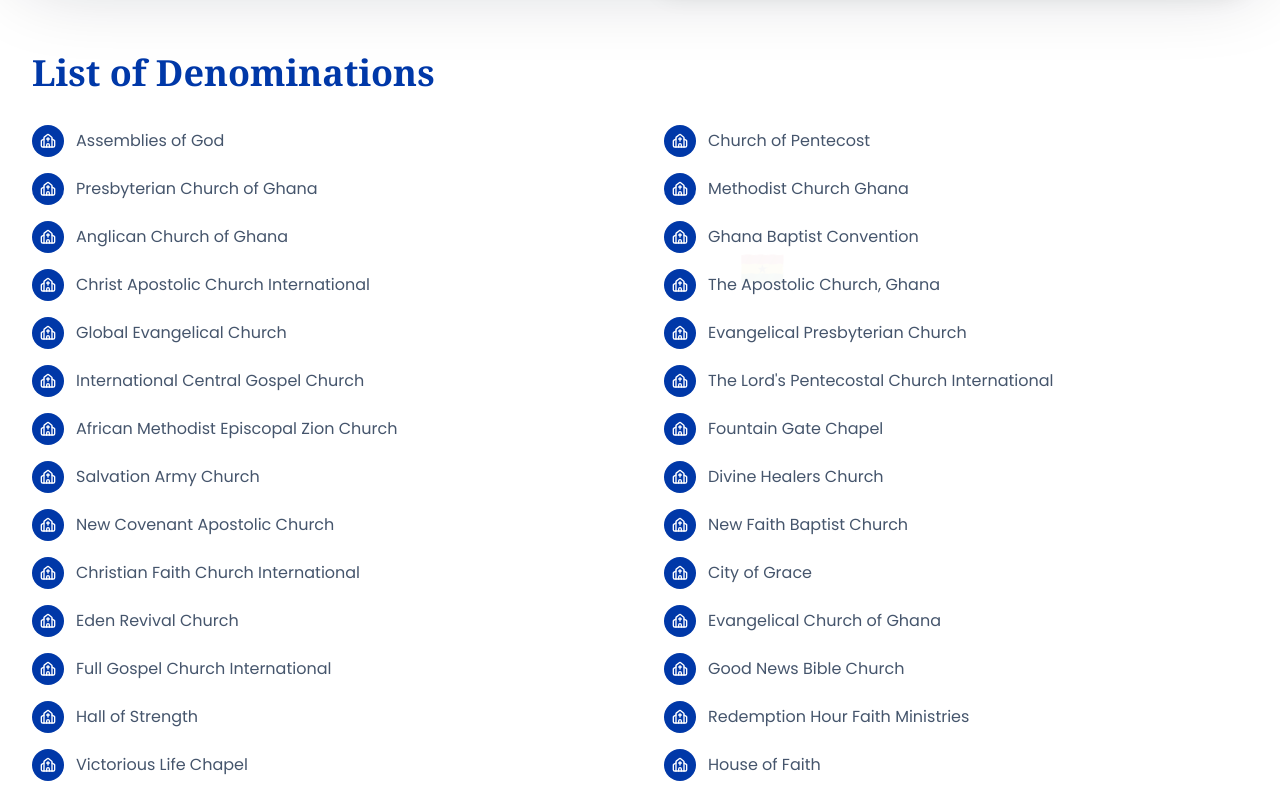
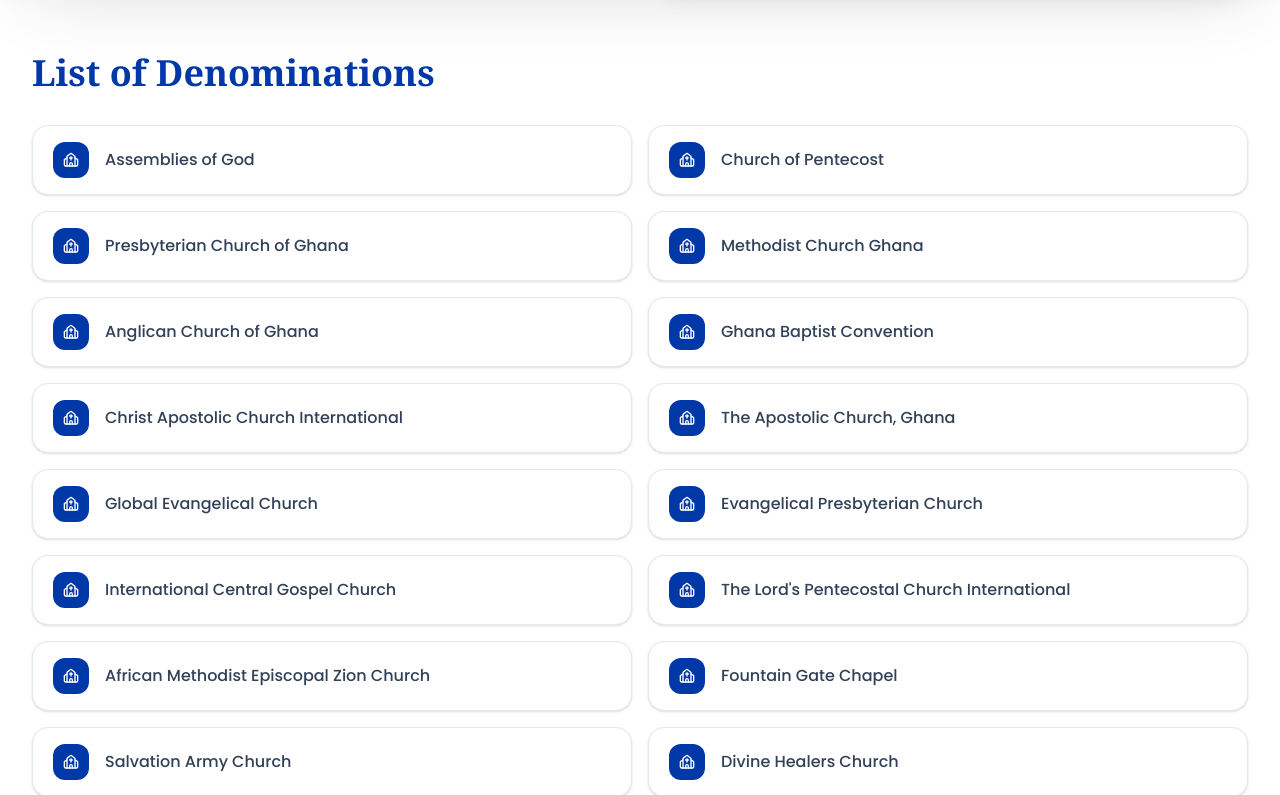
Before and after one commit to manuellnanor/CompassionGhana, a Next.js app: page /church-partners in a window 1280 px wide. Shown: the part 820-1615 px from the top of the page. Built offline with nearby package versions, Linux system fonts and the light colour scheme.

Commit message:
Style church partner list cards

```diff
--- a/src/components/ChurchPartnersPage.tsx
+++ b/src/components/ChurchPartnersPage.tsx
@@ -87,13 +87,16 @@
             <h2 className="font-title text-3xl font-extrabold text-[#0038a8] sm:text-4xl">
               List of Denominations
             </h2>
-            <div className="mt-8 grid gap-x-12 gap-y-4 md:grid-cols-2">
+            <div className="mt-8 grid gap-4 md:grid-cols-2">
               {denominations.map((name) => (
-                <div key={name} className="flex items-center gap-3 text-slate-600">
-                  <span className="inline-flex h-8 w-8 shrink-0 items-center justify-center rounded-full bg-[#0038a8] text-white">
+                <div
+                  key={name}
+                  className="group flex min-h-16 cursor-default items-center gap-4 rounded-2xl border border-slate-200 bg-white px-5 py-4 text-slate-700 shadow-sm transition-all duration-300 hover:-translate-y-0.5 hover:border-[#0038a8] hover:bg-[#0038a8] hover:text-white hover:shadow-[0_14px_32px_rgba(0,56,168,0.22)]"
+                >
+                  <span className="inline-flex h-9 w-9 shrink-0 items-center justify-center rounded-xl bg-[#0038a8] text-white transition-colors duration-300 group-hover:bg-white group-hover:text-[#0038a8]">
                     <Church className="h-4 w-4" />
                   </span>
-                  <span className="text-sm leading-6 sm:text-base">{name}</span>
+                  <span className="font-medium leading-6">{name}</span>
                 </div>
               ))}
             </div>
```
